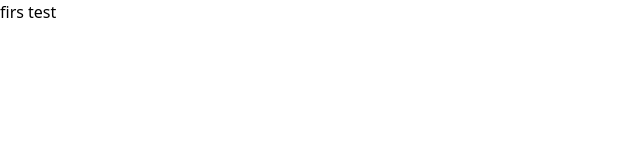
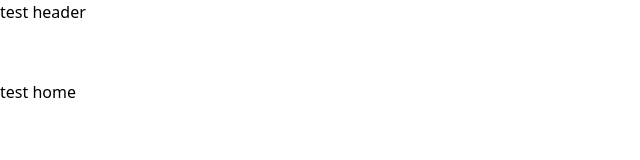
Before and after one commit to EdwaardFlorez/test, a React (Vite) app: page / in a window 1280 px wide. Shown: the top 160 px of the page, without its empty margins (0-640 px from the left). Built offline with nearby package versions, Linux system fonts and the light colour scheme.

Commit message:
header and home component added

```diff
--- /dev/null
+++ b/src/components/organisms/Header.jsx
@@ -0,0 +1,11 @@
+import React from "react";
+
+const Header = () => {
+    return (
+        <div className="Header ">
+            <h1>test header</h1>
+        </div>
+    )
+}
+
+export default Header;
--- /dev/null
+++ b/src/components/organisms/Home.jsx
@@ -0,0 +1,11 @@
+import React from "react";
+
+const Home = () => {
+  return (
+    <div className="Home">
+      <h2>test home</h2>
+    </div>
+  );
+};
+
+export default Home;
--- a/src/routes/Routes.jsx
+++ b/src/routes/Routes.jsx
@@ -1,9 +1,25 @@
 import React from "react";
 
+/* react router dom v6 */
+import { Route, Routes as RoutesDom } from "react-router-dom";
+
+/* components */
+import Header from "../components/organisms/Header";
+import Home from "../components/organisms/Home";
+
 const Routes = () => {
-    return (
-        <h1>firs test</h1>
-    )
-}
+  return (
+    <div className="Routes w-screen h-screen flex flex-col">
+      <div className="header-container h-20 ">
+        <Header></Header>
+      </div>
+      <div className="main-container grow ">
+        <RoutesDom>
+          <Route path="/" element={<Home />} />
+        </RoutesDom>
+      </div>
+    </div>
+  );
+};
 
 export default Routes;
--- a/tailwind.config.cjs
+++ b/tailwind.config.cjs
@@ -3,6 +3,9 @@ module.exports = {
   content: ["./src/**/*.{js,jsx,ts,tsx}"],
   theme: {
     extend: {},
+    colors: {
+      black: "#191919",
+    },
   },
   plugins: [],
-}
+};
```
